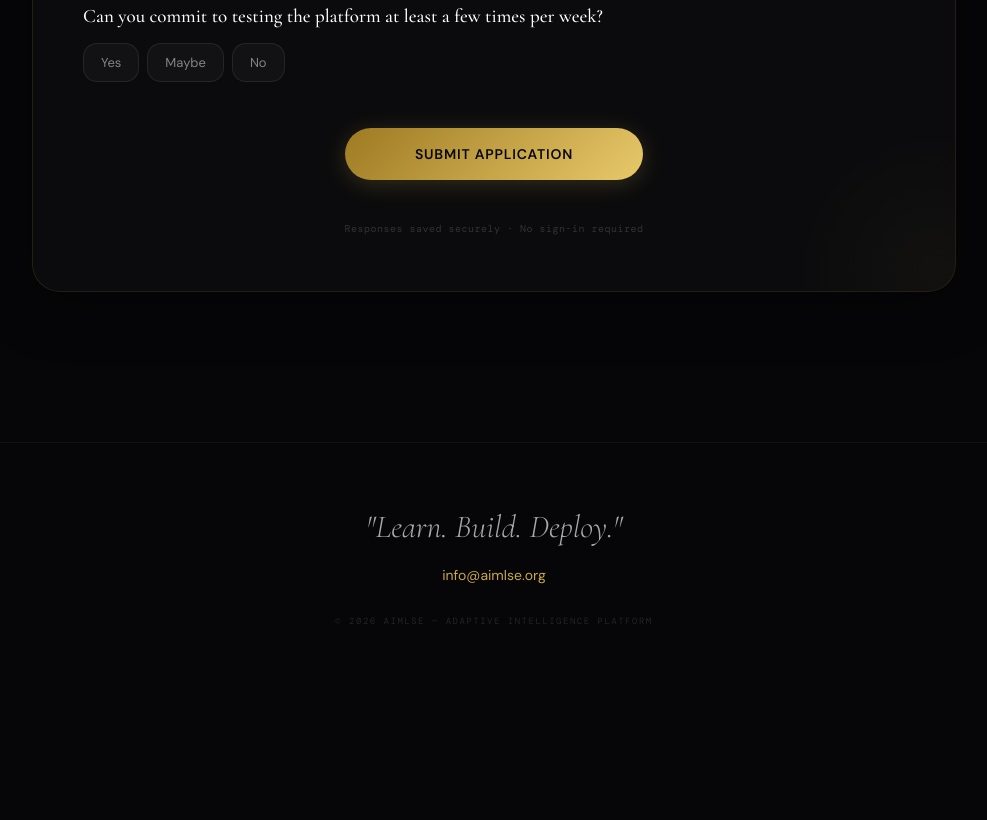
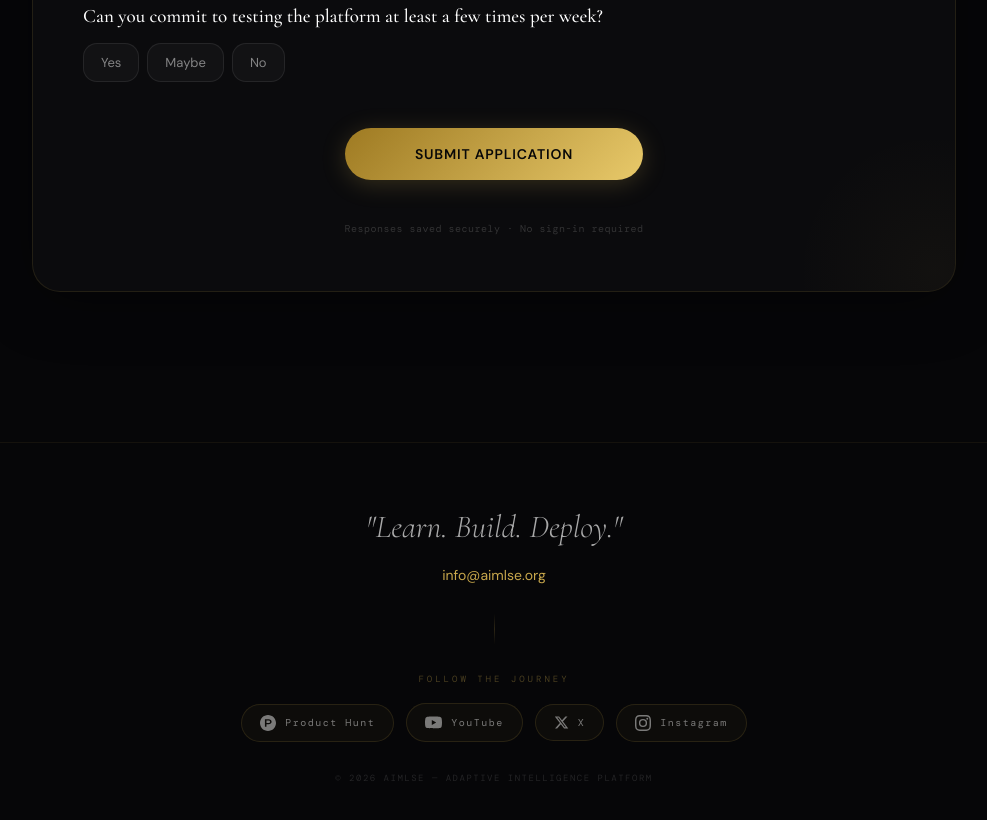
Before and after one commit to aiseorganization01-commits/Aimlse.github.io, a plain HTML site: page index.html in a window 1280 px wide. Shown: the part 5017-5837 px from the top of the page, without its empty margins (146-1133 px from the left). Before the commit the page ends 5688 px from the top, so only its background shows below. Drawn offline with nearby package versions, Linux system fonts and the light colour scheme; a web font is replaced by a local one.

Commit message:
Update index.html

```diff
--- a/index.html
+++ b/index.html
@@ -176,6 +176,22 @@ footer{position:relative;z-index:2;padding:64px 28px 44px;text-align:center;bord
 .foot-email:hover{color:var(--g1);}
 .foot-email:hover::after{width:100%;}
 .foot-copy{margin-top:30px;font-family:'DM Mono',monospace;font-size:9px;color:rgba(255,255,255,.12);letter-spacing:1.5px;}
+
+/* SOCIAL LINKS */
+.foot-divider{width:1px;height:32px;background:linear-gradient(to bottom,transparent,rgba(201,168,76,.2),transparent);margin:28px auto;}
+.social-label{font-family:'DM Mono',monospace;font-size:9px;letter-spacing:3px;text-transform:uppercase;color:rgba(201,168,76,.35);margin-bottom:18px;}
+.social-row{display:flex;align-items:center;justify-content:center;gap:12px;flex-wrap:wrap;margin-bottom:10px;}
+.social-link{display:inline-flex;align-items:center;gap:9px;padding:10px 18px;border:1px solid rgba(201,168,76,.14);border-radius:40px;background:rgba(201,168,76,.04);color:rgba(255,255,255,.45);text-decoration:none;font-family:'DM Mono',monospace;font-size:10px;letter-spacing:1.5px;transition:all .28s ease;position:relative;overflow:hidden;}
+.social-link::before{content:'';position:absolute;inset:0;background:linear-gradient(135deg,rgba(201,168,76,.08),transparent);opacity:0;transition:opacity .28s;}
+.social-link:hover{border-color:rgba(201,168,76,.4);color:var(--g1);transform:translateY(-3px);box-shadow:0 10px 28px rgba(201,168,76,.12);}
+.social-link:hover::before{opacity:1;}
+.social-link svg{flex-shrink:0;transition:transform .28s;}
+.social-link:hover svg{transform:scale(1.12);}
+/* Platform-specific accent colors on hover */
+.social-link.ph:hover{border-color:rgba(218,73,39,.45);color:#da4927;box-shadow:0 10px 28px rgba(218,73,39,.1);}
+.social-link.yt:hover{border-color:rgba(255,0,0,.4);color:#ff4040;box-shadow:0 10px 28px rgba(255,0,0,.08);}
+.social-link.x:hover{border-color:rgba(255,255,255,.3);color:#fff;box-shadow:0 10px 28px rgba(255,255,255,.05);}
+.social-link.ig:hover{border-color:rgba(225,48,108,.4);color:#e1306c;box-shadow:0 10px 28px rgba(225,48,108,.08);}
 
 /* UNLOCK OVERLAY */
 #unlock{position:fixed;inset:0;z-index:600;background:#060608;display:flex;flex-direction:column;align-items:center;justify-content:center;text-align:center;padding:24px;opacity:0;pointer-events:none;transition:opacity .6s ease;}
@@ -445,6 +461,46 @@ footer{position:relative;z-index:2;padding:64px 28px 44px;text-align:center;bord
   <footer>
     <div class="foot-title">"Learn. Build. Deploy."</div>
     <a href="mailto:info@aimlse.org" class="foot-email">info@aimlse.org</a>
+
+    <!-- SOCIAL LINKS -->
+    <div class="foot-divider"></div>
+    <div class="social-label">Follow the Journey</div>
+    <div class="social-row">
+
+      <!-- Product Hunt -->
+      <a href="https://www.producthunt.com/products/adaptive-coding-interface-beta-1" target="_blank" rel="noopener noreferrer" class="social-link ph" aria-label="Product Hunt">
+        <svg width="16" height="16" viewBox="0 0 26 26" fill="currentColor" xmlns="http://www.w3.org/2000/svg">
+          <path d="M13 0C5.82 0 0 5.82 0 13s5.82 13 13 13 13-5.82 13-13S20.18 0 13 0zm1.23 15.18H10.5V19H8V7h6.23c2.56 0 4.64 2.07 4.64 4.09 0 2.02-2.08 4.09-4.64 4.09zm0-6.18H10.5v4.18h3.73c1.16 0 2.14-.96 2.14-2.09 0-1.13-.98-2.09-2.14-2.09z"/>
+        </svg>
+        Product Hunt
+      </a>
+
+      <!-- YouTube -->
+      <a href="https://www.youtube.com/@AIMLSE" target="_blank" rel="noopener noreferrer" class="social-link yt" aria-label="YouTube">
+        <svg width="17" height="17" viewBox="0 0 24 24" fill="currentColor" xmlns="http://www.w3.org/2000/svg">
+          <path d="M23.495 6.205a3.007 3.007 0 0 0-2.088-2.088c-1.87-.501-9.396-.501-9.396-.501s-7.507-.01-9.396.501A3.007 3.007 0 0 0 .527 6.205a31.247 31.247 0 0 0-.522 5.805 31.247 31.247 0 0 0 .522 5.783 3.007 3.007 0 0 0 2.088 2.088c1.868.502 9.396.502 9.396.502s7.506 0 9.396-.502a3.007 3.007 0 0 0 2.088-2.088 31.247 31.247 0 0 0 .5-5.783 31.247 31.247 0 0 0-.5-5.805zM9.609 15.601V8.408l6.264 3.602z"/>
+        </svg>
+        YouTube
+      </a>
+
+      <!-- X / Twitter -->
+      <a href="https://x.com/Aimlse_Org" target="_blank" rel="noopener noreferrer" class="social-link x" aria-label="X (Twitter)">
+        <svg width="15" height="15" viewBox="0 0 24 24" fill="currentColor" xmlns="http://www.w3.org/2000/svg">
+          <path d="M18.244 2.25h3.308l-7.227 8.26 8.502 11.24H16.17l-5.214-6.817L4.99 21.75H1.68l7.73-8.835L1.254 2.25H8.08l4.713 6.231zm-1.161 17.52h1.833L7.084 4.126H5.117z"/>
+        </svg>
+        X
+      </a>
+
+      <!-- Instagram -->
+      <a href="https://www.instagram.com/aimlse_origina" target="_blank" rel="noopener noreferrer" class="social-link ig" aria-label="Instagram">
+        <svg width="16" height="16" viewBox="0 0 24 24" fill="currentColor" xmlns="http://www.w3.org/2000/svg">
+          <path d="M12 2.163c3.204 0 3.584.012 4.85.07 3.252.148 4.771 1.691 4.919 4.919.058 1.265.069 1.645.069 4.849 0 3.205-.012 3.584-.069 4.849-.149 3.225-1.664 4.771-4.919 4.919-1.266.058-1.644.07-4.85.07-3.204 0-3.584-.012-4.849-.07-3.26-.149-4.771-1.699-4.919-4.92-.058-1.265-.07-1.644-.07-4.849 0-3.204.013-3.583.07-4.849.149-3.227 1.664-4.771 4.919-4.919 1.266-.057 1.645-.069 4.849-.069zM12 0C8.741 0 8.333.014 7.053.072 2.695.272.273 2.69.073 7.052.014 8.333 0 8.741 0 12c0 3.259.014 3.668.072 4.948.2 4.358 2.618 6.78 6.98 6.98C8.333 23.986 8.741 24 12 24c3.259 0 3.668-.014 4.948-.072 4.354-.2 6.782-2.618 6.979-6.98.059-1.28.073-1.689.073-4.948 0-3.259-.014-3.667-.072-4.947-.196-4.354-2.617-6.78-6.979-6.98C15.668.014 15.259 0 12 0zm0 5.838a6.162 6.162 0 1 0 0 12.324 6.162 6.162 0 0 0 0-12.324zM12 16a4 4 0 1 1 0-8 4 4 0 0 1 0 8zm6.406-11.845a1.44 1.44 0 1 0 0 2.881 1.44 1.44 0 0 0 0-2.881z"/>
+        </svg>
+        Instagram
+      </a>
+
+    </div>
+
     <div class="foot-copy">&copy; 2026 AIMLSE &mdash; ADAPTIVE INTELLIGENCE PLATFORM</div>
   </footer>
 
```
